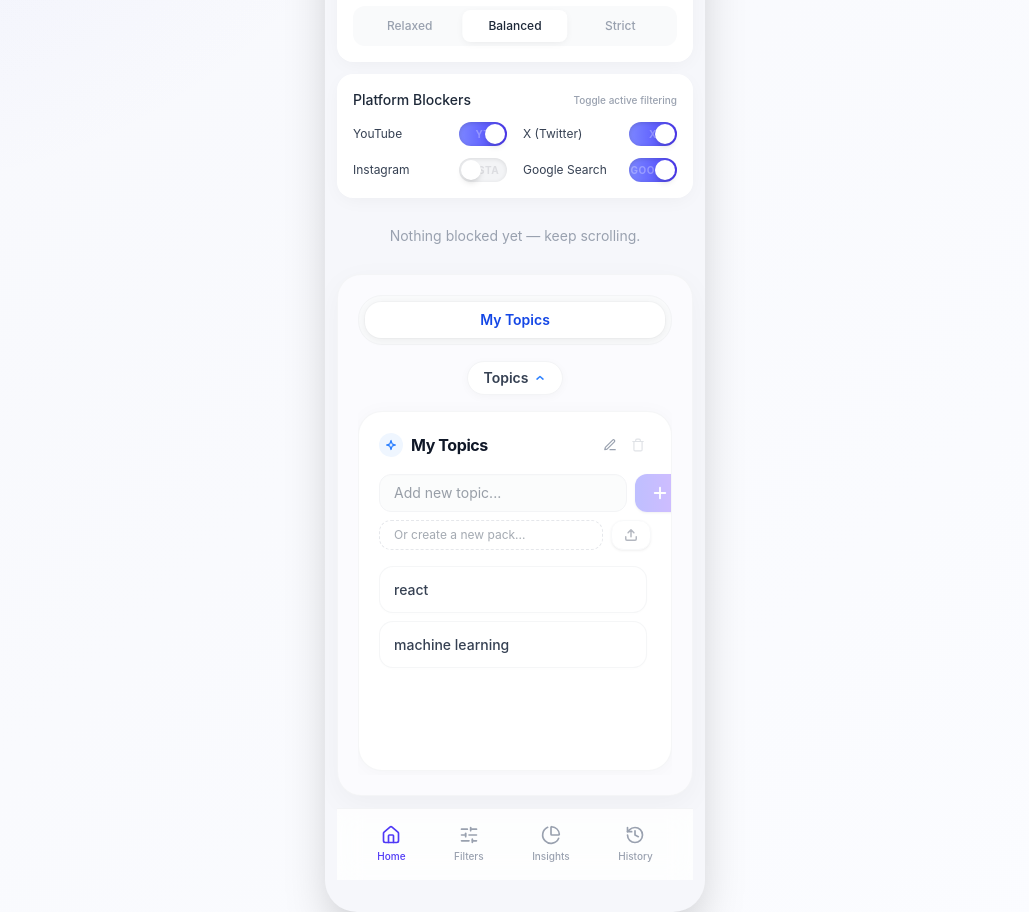
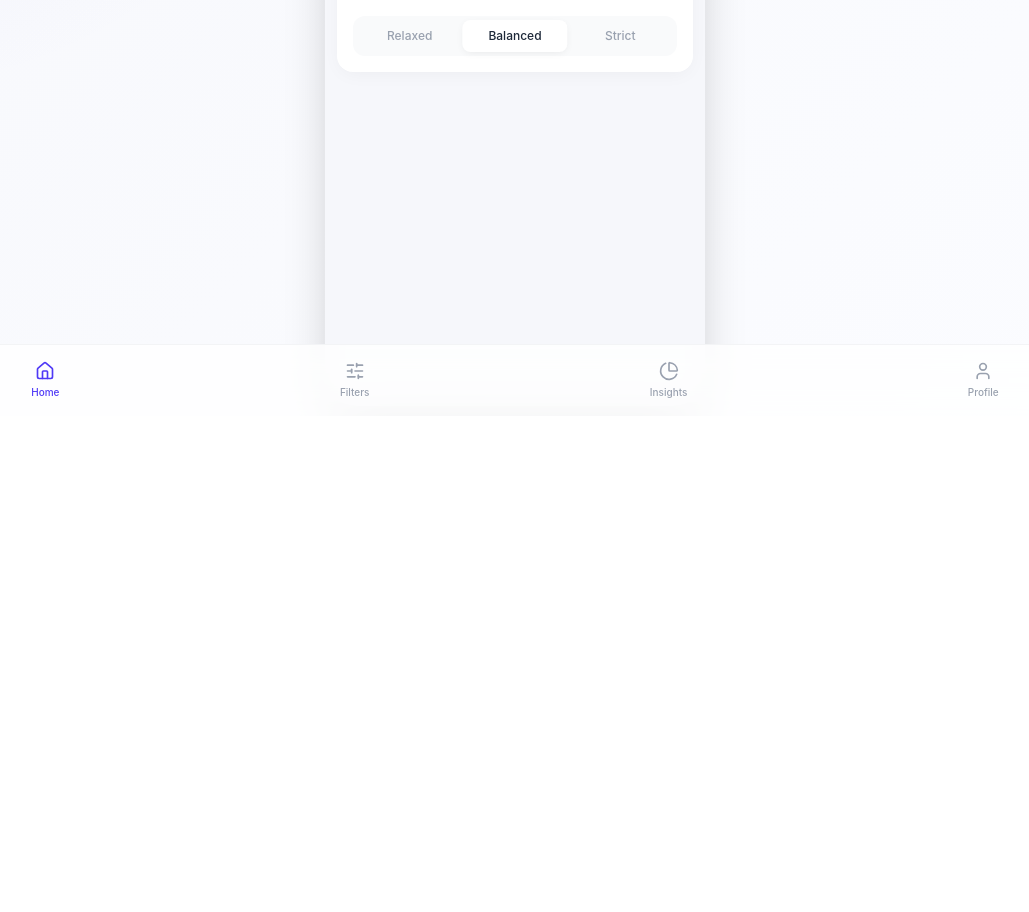
Before and after one commit to Mrunal-Malkar/TubeLense, a React (Vite) app: page / in a window 1280 px wide. Shown: the part 384-1296 px from the top of the page, without its empty margins (125-1154 px from the left). After the commit the page ends 800 px from the top, so only its background shows below. Built offline with nearby package versions, Linux system fonts and the light colour scheme.

Commit message:
refactor:Bottom navbar position fixed + feat:routing based on useState

```diff
--- a/src/App.tsx
+++ b/src/App.tsx
@@ -1,18 +1,36 @@
-import { Toaster } from 'react-hot-toast';
-import './App.css';
-import Popup from './popup/popup';
-import { QueryClient, QueryClientProvider } from '@tanstack/react-query';
+import { Toaster } from "react-hot-toast";
+import "./App.css";
+import { QueryClient, QueryClientProvider } from "@tanstack/react-query";
+import Navbar from "./components/navbar";
+import { useState } from "react";
+import HomePage from "./pages/home";
+import Profile from "./pages/profile";
+import Insights from "./pages/Insights";
+import Filters from "./pages/filters";
 
+const queryClient = new QueryClient();
+function App() {
+  // Initialize with 'home' so a tab is selected on mount
+  const [currentPage, setCurrentPage] = useState<string>("home");
 
-const queryClient=new QueryClient();
+  // Void function to handle navigation changes
+  const handleNavigate = (page: string): void => {
+    setCurrentPage(page);
+  };
 
-function App() {
   return (
     <QueryClientProvider client={queryClient}>
-    <div className="flex min-h-screen items-center justify-center bg-[radial-gradient(circle_at_top_left,rgba(99,102,241,0.08),transparent_32%),linear-gradient(135deg,#F7F8FC_0%,#FBFCFF_100%)] overflow-hidden">
-      <Toaster />
-      <Popup />
-    </div>
+      <div className="flex min-h-screen items-center justify-center bg-[radial-gradient(circle_at_top_left,rgba(99,102,241,0.08),transparent_32%),linear-gradient(135deg,#F7F8FC_0%,#FBFCFF_100%)] overflow-hidden">
+        <Toaster />
+
+        {/* You can now use currentPage to conditionally render your page components */}
+        {currentPage === 'home' && <HomePage />}
+        {currentPage === 'profile' && <Profile />}
+        {currentPage === 'insights' && <Insights />}
+        {currentPage === 'filters' && <Filters />}
+
+        <Navbar currentPage={currentPage} onNavigate={handleNavigate} />
+      </div>
     </QueryClientProvider>
   );
 }
--- a/src/components/cardDrawer.tsx
+++ b/src/components/cardDrawer.tsx
@@ -1,4 +1,4 @@
-import React, { useMemo, useState } from "react";
+import { useMemo, useState } from "react";
 import { motion, AnimatePresence } from "motion/react";
 import { CARD_DATA, type CardData } from "../lib/cards";
 import { useDispatch, useSelector } from "react-redux";
--- /dev/null
+++ b/src/components/navbar.tsx
@@ -0,0 +1,54 @@
+import { Home, PieChart, SlidersHorizontal, User } from "lucide-react";
+
+interface NavbarProps {
+  currentPage: string;
+  onNavigate: (page: string) => void;
+}
+
+const Navbar = ({ currentPage, onNavigate }: NavbarProps) => {
+  // Helper to determine active classes
+  const getButtonClass = (page: string) =>
+    `flex flex-col items-center gap-1 transition ${
+      currentPage === page
+        ? "text-indigo-600"
+        : "text-gray-400 hover:text-gray-600"
+    }`;
+
+  return (
+    <div className="fixed bottom-0 left-0 w-full bg-white/80 backdrop-blur-md border-t border-gray-100 p-4 flex justify-around items-center z-20">
+      <button
+        onClick={() => onNavigate("home")}
+        className={getButtonClass("home")}
+      >
+        <Home size={20} />
+        <span className="text-[10px] font-medium">Home</span>
+      </button>
+
+      <button
+        onClick={() => onNavigate("filters")}
+        className={getButtonClass("filters")}
+      >
+        <SlidersHorizontal size={20} />
+        <span className="text-[10px] font-medium">Filters</span>
+      </button>
+
+      <button
+        onClick={() => onNavigate("insights")}
+        className={getButtonClass("insights")}
+      >
+        <PieChart size={20} />
+        <span className="text-[10px] font-medium">Insights</span>
+      </button>
+
+      <button
+        onClick={() => onNavigate("profile")}
+        className={getButtonClass("profile")}
+      >
+        <User size={20} />
+        <span className="text-[10px] font-medium">Profile</span>
+      </button>
+    </div>
+  );
+};
+
+export default Navbar;
--- /dev/null
+++ b/src/pages/Insights.tsx
@@ -0,0 +1,12 @@
+
+import BlockedVideosList from '../components/yt_BlockedVideoList'
+
+const Insights = () => {
+  return (
+    <div>
+         <BlockedVideosList />
+    </div>
+  )
+}
+
+export default Insights
--- /dev/null
+++ b/src/pages/filters.tsx
@@ -0,0 +1,14 @@
+import Carousel from '../components/topicsCarousel'
+import StrictnessToggle from '../components/strictnessToggle'
+
+const Filters = () => {
+  return (
+    <div className='flex flex-col h-screen'>
+
+         <StrictnessToggle />
+      <Carousel />
+    </div>
+  )
+}
+
+export default Filters
--- a/src/popup/popup.tsx
+++ b/src/pages/home.tsx
@@ -1,14 +1,8 @@
 import Header from "../components/header";
-import {
-  // Clock,
+import {} from // Clock,
 // EyeOff,
 // ShieldCheck,
-  Home,
-  SlidersHorizontal,
-  PieChart,
-  History,
-} from "lucide-react";
-import PlatformsToggles from "../components/toggle_platforms";
+"lucide-react";
 import { ToastContainer } from "react-toastify";
 import FocusScoreAndAnimatedSphere from "../components/FocusScoreAndAnimatedSphere";
 // import { useDispatch, useSelector } from "react-redux";
@@ -16,34 +10,33 @@ import FocusScoreAndAnimatedSphere from "../components/FocusScoreAndAnimatedSphe
 import { useState } from "react";
 import CardDrawer from "../components/cardDrawer";
 import { CARD_DATA, type CardData } from "../lib/cards";
-import Carousel from "../components/topicsCarousel";
 import { useSelector } from "react-redux";
 import StrictnessToggle from "../components/strictnessToggle";
-import BlockedVideosList from "../components/yt_BlockedVideoList";
 
-const ExtensionPopup = () => {
-
+const HomePage = () => {
   //   const {data:baseInfo,isLoading,error}=useQuery({
   //   queryKey:["getBaseInfo"],
   //   queryFn:getBaseInfo
   // });
 
-const [showConfirmCardClickPopup,setShowConfirmCardClickPopup]=useState<boolean>(false);
+  const [showConfirmCardClickPopup, setShowConfirmCardClickPopup] =
+    useState<boolean>(false);
   // const dispatch=useDispatch();
 
   // eslint-disable-next-line @typescript-eslint/no-explicit-any
-const preference=useSelector((state: any)=>state.preference);
-console.log("preference",preference);
+  const preference = useSelector((state: any) => state.preference);
+  console.log("preference", preference);
 
-const baseCard:CardData | undefined=(CARD_DATA.filter((card) => card.name === String(preference.cards.selectedCardName))[0]);
-console.log("The baseCard",baseCard);
-const base_activeMode=preference.activeMode;
-console.log("active pack:",preference.activeTopicPack)
+  const baseCard: CardData | undefined = CARD_DATA.filter(
+    (card) => card.name === String(preference.cards.selectedCardName),
+  )[0];
+  console.log("The baseCard", baseCard);
+  const base_activeMode = preference.activeMode;
+  console.log("active pack:", preference.activeTopicPack);
 
   // function changeMode(){
   // dispatch(toggleActiveMode());
   // };
-
 
   // if(error){
   //   return
@@ -82,16 +75,17 @@ console.log("active pack:",preference.activeTopicPack)
       </div> */}
 
       {/* --- CURRENT BRAIN MODE --- */}
-      <div onClick={()=>setShowConfirmCardClickPopup(true)} className={`${base_activeMode=="cards"?"":"opacity-85"} cursor-pointer bg-white rounded-2xl p-4 shadow-[0_4px_20px_-4px_rgba(0,0,0,0.05)] flex justify-between items-center z-10`}>
+      <div
+        onClick={() => setShowConfirmCardClickPopup(true)}
+        className={`${base_activeMode == "cards" ? "" : "opacity-85"} cursor-pointer bg-white rounded-2xl p-4 shadow-[0_4px_20px_-4px_rgba(0,0,0,0.05)] flex justify-between items-center z-10`}
+      >
         <div>
           <h3 className="text-sm font-semibold mb-1">{baseCard?.title}</h3>
           <div className="flex items-center gap-2 mb-1">
             <div className="w-2 h-2 bg-emerald-500 rounded-full"></div>
             <span className="font-bold text-sm">{baseCard?.name}</span>
           </div>
-          <p className="text-[10px] text-gray-500">
-            {baseCard?.description}
-          </p>
+          <p className="text-[10px] text-gray-500">{baseCard?.description}</p>
         </div>
         <div className="flex items-center gap-2">
           {/* Decorative Squiggle Line */}
@@ -109,18 +103,19 @@ console.log("active pack:",preference.activeTopicPack)
               fill="transparent"
             />
           </svg>
-          <div className={`w-10 h-10 bg-${baseCard?.colorTheme}-500 rounded-full flex items-center justify-center text-${baseCard?.colorTheme}-500`} style={{
+          <div
+            className={`w-10 h-10 bg-${baseCard?.colorTheme}-500 rounded-full flex items-center justify-center text-${baseCard?.colorTheme}-500`}
+            style={{
               backgroundColor: `${baseCard?.svgColor}15`,
               color: baseCard?.svgColor,
-                        }}>
+            }}
+          >
             {baseCard?.icon && <baseCard.icon size={20} />}
           </div>
         </div>
       </div>
-      <StrictnessToggle/>
+      <StrictnessToggle />
 
-      <PlatformsToggles />
-      <BlockedVideosList/>
       {/* --- FEED ALIGNMENT --- */}
       {/* <div className="bg-white rounded-2xl p-4 shadow-[0_4px_20px_-4px_rgba(0,0,0,0.05)] z-10">
         <h3 className="text-sm font-semibold mb-3">Feed Alignment</h3>
@@ -137,33 +132,13 @@ console.log("active pack:",preference.activeTopicPack)
           Your feed is mostly aligned with your focus.
         </p>
       </div> */}
-
-      <Carousel/>
-
-      {/* --- BOTTOM NAVIGATION --- */}
-      <div className="sticky bottom-0 left-0 w-full bg-white/80 backdrop-blur-md border-t border-gray-100 p-4 flex justify-around items-center z-20">
-        <button className="flex flex-col items-center gap-1 text-indigo-600">
-          <Home size={20} />
-          <span className="text-[10px] font-medium">Home</span>
-        </button>
-        <button className="flex flex-col items-center gap-1 text-gray-400 hover:text-gray-600 transition">
-          <SlidersHorizontal size={20} />
-          <span className="text-[10px] font-medium">Filters</span>
-        </button>
-        <button className="flex flex-col items-center gap-1 text-gray-400 hover:text-gray-600 transition">
-          <PieChart size={20} />
-          <span className="text-[10px] font-medium">Insights</span>
-        </button>
-        <button className="flex flex-col items-center gap-1 text-gray-400 hover:text-gray-600 transition">
-          <History size={20} />
-          <span className="text-[10px] font-medium">History</span>
-        </button>
-      </div>
-
       {/* confirm card Click popup drawer (down to top) */}
-      <CardDrawer isOpen={showConfirmCardClickPopup} onClose={() => setShowConfirmCardClickPopup(false)} />
+      <CardDrawer
+        isOpen={showConfirmCardClickPopup}
+        onClose={() => setShowConfirmCardClickPopup(false)}
+      />
     </div>
   );
 };
 
-export default ExtensionPopup;
+export default HomePage;
--- /dev/null
+++ b/src/pages/profile.tsx
@@ -0,0 +1,8 @@
+
+const Profile = () => {
+  return (
+    <div>profile</div>
+  )
+}
+
+export default Profile
--- a/src/store/baseInfoStore.ts
+++ b/src/store/baseInfoStore.ts
@@ -48,8 +48,8 @@ const initialState: PreferencesState = {
   sites: {
     yt: true,
     insta: false,
-    x: true,
-    google: true,
+    x: false,
+    google: false,
   },
   topicsPack: [
     {
```
Lines whose indentation alone changed are shown as unchanged.
